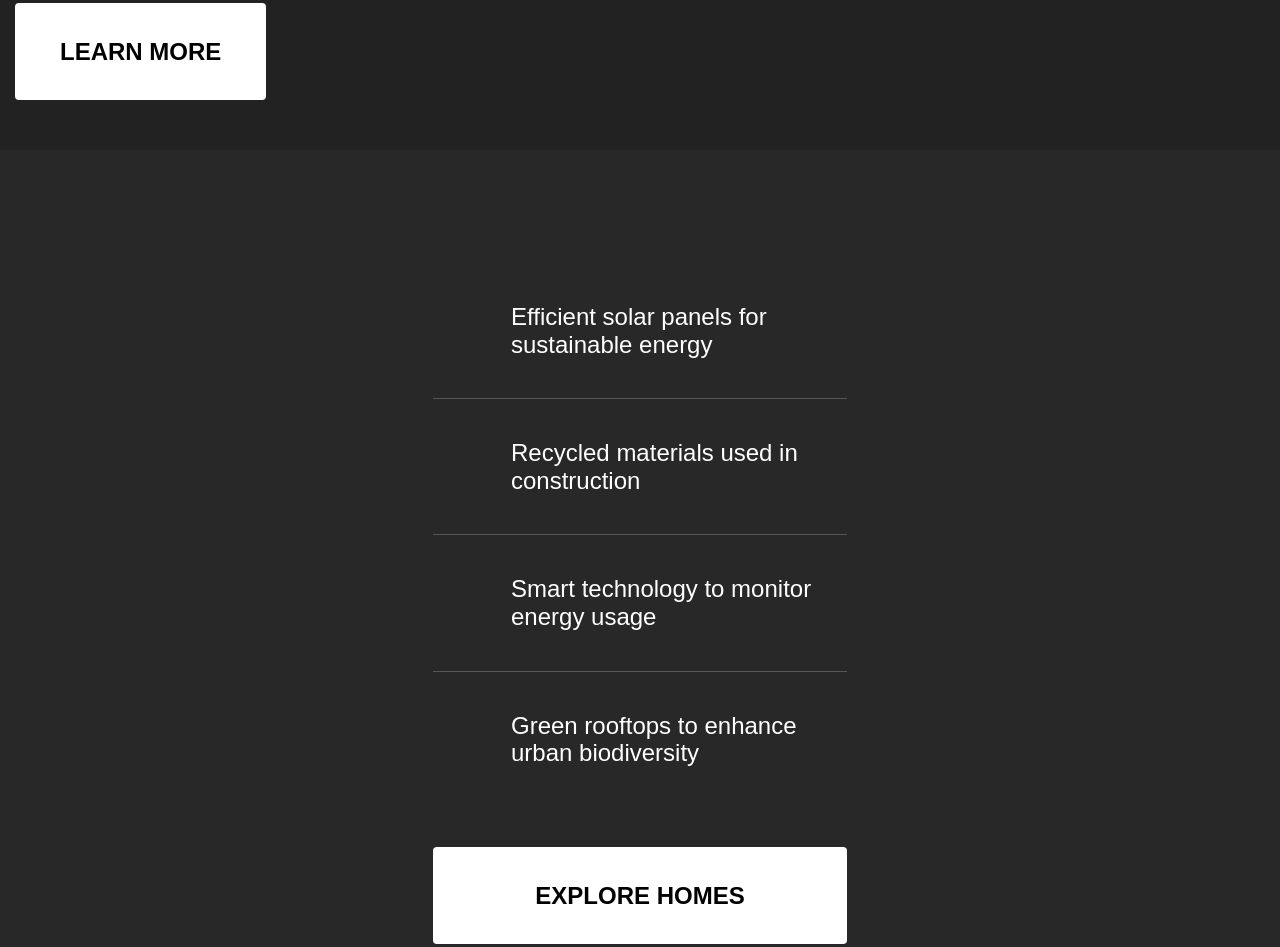
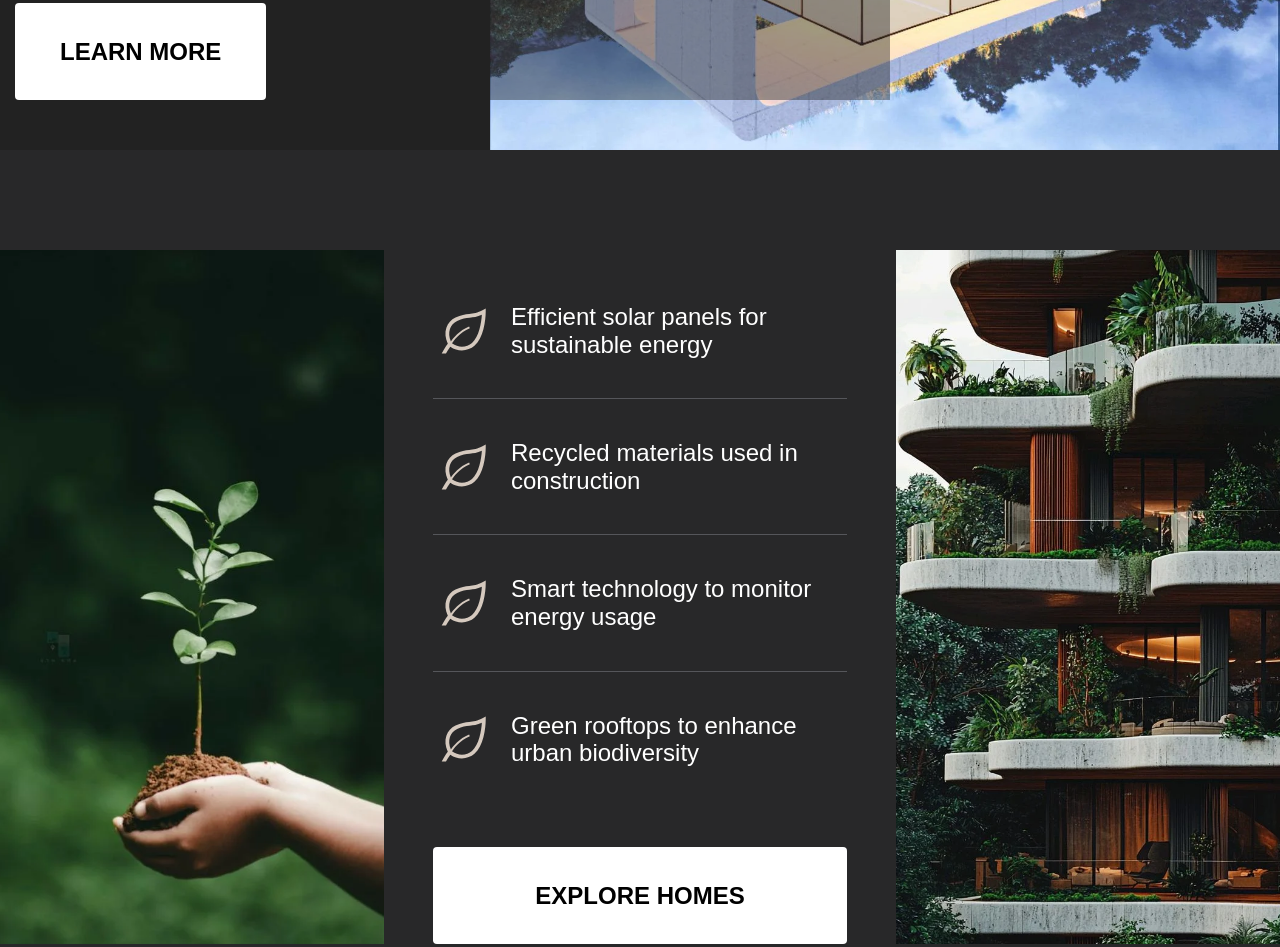
Before and after one commit to TheBlagova/MST_1, a plain HTML site: page docs/index.html in a window 1280 px wide. Shown: the part 838-1785 px from the top of the page. Drawn offline with Linux system fonts and the light colour scheme; the site is published under a folder, as on GitHub Pages, so addresses that start at the root find nothing.

Commit message:
inintial commit 3.0

```diff
--- a/docs/css/style.css
+++ b/docs/css/style.css
@@ -84,7 +84,7 @@ section {
 }
 
 .top_wrapper {
-  background-image: url(/img/hero.webp);
+  background-image: url(../img/hero.webp);
   background-position: right;
   background-repeat: no-repeat;
   background-size: contain;
@@ -182,7 +182,7 @@ header {
   left: 0;
   width: 30%;
   height: 100%;
-  background: url(/img/features-1.webp) no-repeat center center;
+  background: url(../img/features-1.webp) no-repeat center center;
   background-size: cover;
   z-index: 1;
 }
@@ -193,7 +193,7 @@ header {
   right: 0;
   width: 30%;
   height: 100%;
-  background: url(/img/features-2.webp) no-repeat center center;
+  background: url(../img/features-2.webp) no-repeat center center;
   background-size: cover;
   z-index: 1;
 }
@@ -219,7 +219,7 @@ header {
 .features_item {
   padding: 40px 0 40px 78px;
   font-size: 24px;
-  background-image: url(/img/features.svg);
+  background-image: url(../img/features.svg);
   background-repeat: no-repeat;
   background-position: left center;
   background-size: 60px;
@@ -255,7 +255,7 @@ header {
   right: 20px;
   width: 30%;
   height: 110%;
-  background: url(/img/form.webp) no-repeat center center;
+  background: url(../img/form.webp) no-repeat center center;
   background-size: cover;
   z-index: 1;
 }
```
